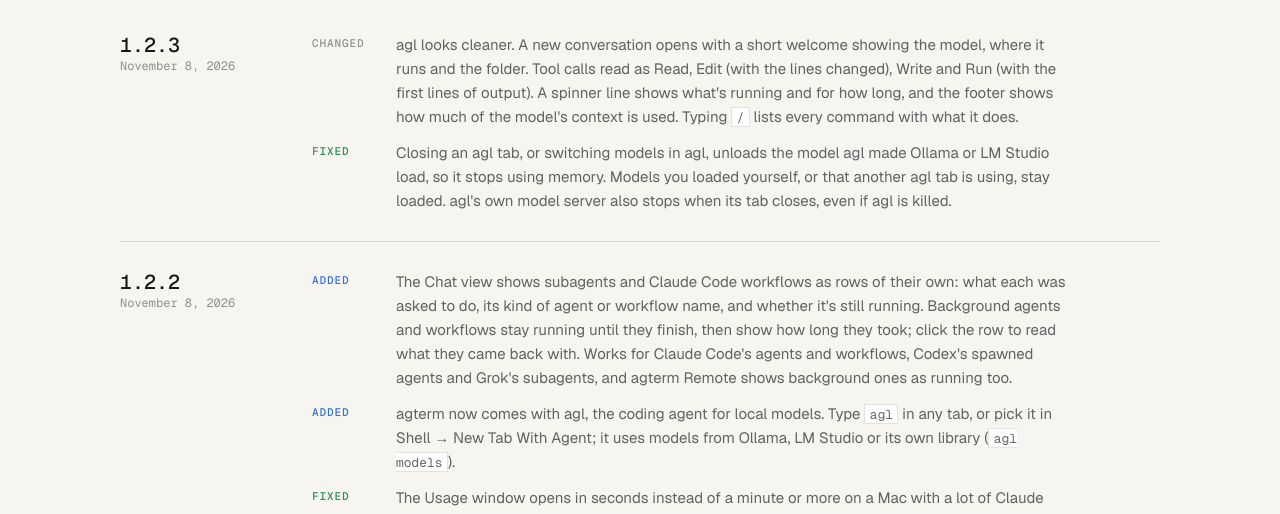
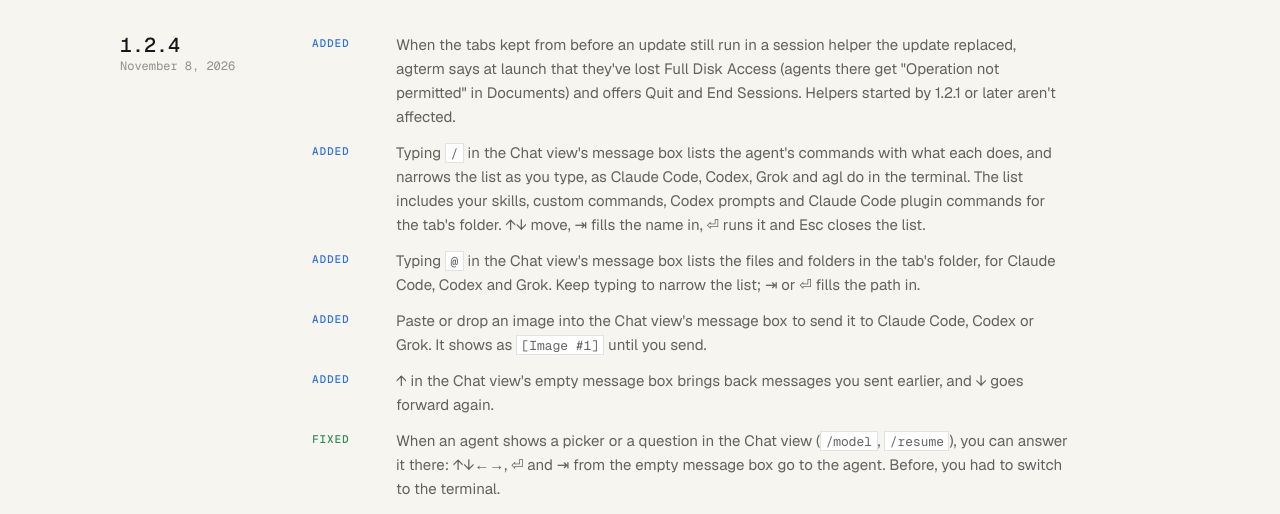
Before and after one commit to neelsatyavolu/agterm, a plain HTML site: page site/changelog.html in a window 1280 px wide. Shown: the part 282-796 px from the top of the page. Drawn offline with nearby package versions, Linux system fonts and the light colour scheme.

Commit message:
docs: site changelog for 1.2.4

```diff
--- a/site/changelog.html
+++ b/site/changelog.html
@@ -39,6 +39,21 @@
       </header>
 
       <div class="cl">
+        <section class="cl-release" id="v1.2.4" aria-labelledby="v1.2.4-title">
+          <header class="cl-head">
+            <h2 id="v1.2.4-title"><a href="#v1.2.4">1.2.4</a></h2>
+            <p class="meta"><time datetime="2026-11-08">November 8, 2026</time></p>
+          </header>
+          <ul class="cl-items">
+            <li><span class="cl-kind cl-added">Added</span><span>When the tabs kept from before an update still run in a session helper the update replaced, agterm says at launch that they&#x27;ve lost Full Disk Access (agents there get &quot;Operation not permitted&quot; in Documents) and offers Quit and End Sessions. Helpers started by 1.2.1 or later aren&#x27;t affected.</span></li>
+            <li><span class="cl-kind cl-added">Added</span><span>Typing <code>/</code> in the Chat view&#x27;s message box lists the agent&#x27;s commands with what each does, and narrows the list as you type, as Claude Code, Codex, Grok and agl do in the terminal. The list includes your skills, custom commands, Codex prompts and Claude Code plugin commands for the tab&#x27;s folder. ↑↓ move, ⇥ fills the name in, ⏎ runs it and Esc closes the list.</span></li>
+            <li><span class="cl-kind cl-added">Added</span><span>Typing <code>@</code> in the Chat view&#x27;s message box lists the files and folders in the tab&#x27;s folder, for Claude Code, Codex and Grok. Keep typing to narrow the list; ⇥ or ⏎ fills the path in.</span></li>
+            <li><span class="cl-kind cl-added">Added</span><span>Paste or drop an image into the Chat view&#x27;s message box to send it to Claude Code, Codex or Grok. It shows as <code>[Image #1]</code> until you send.</span></li>
+            <li><span class="cl-kind cl-added">Added</span><span>↑ in the Chat view&#x27;s empty message box brings back messages you sent earlier, and ↓ goes forward again.</span></li>
+            <li><span class="cl-kind cl-fixed">Fixed</span><span>When an agent shows a picker or a question in the Chat view (<code>/model</code>, <code>/resume</code>), you can answer it there: ↑↓←→, ⏎ and ⇥ from the empty message box go to the agent. Before, you had to switch to the terminal.</span></li>
+          </ul>
+        </section>
+
         <section class="cl-release" id="v1.2.3" aria-labelledby="v1.2.3-title">
           <header class="cl-head">
             <h2 id="v1.2.3-title"><a href="#v1.2.3">1.2.3</a></h2>
```
